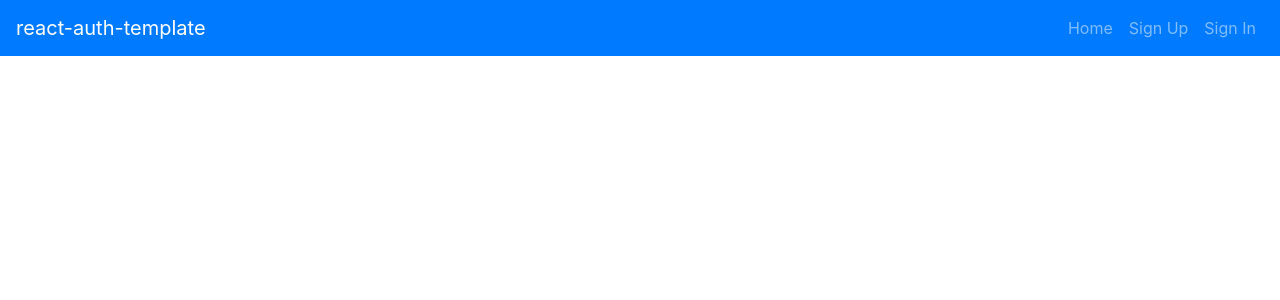
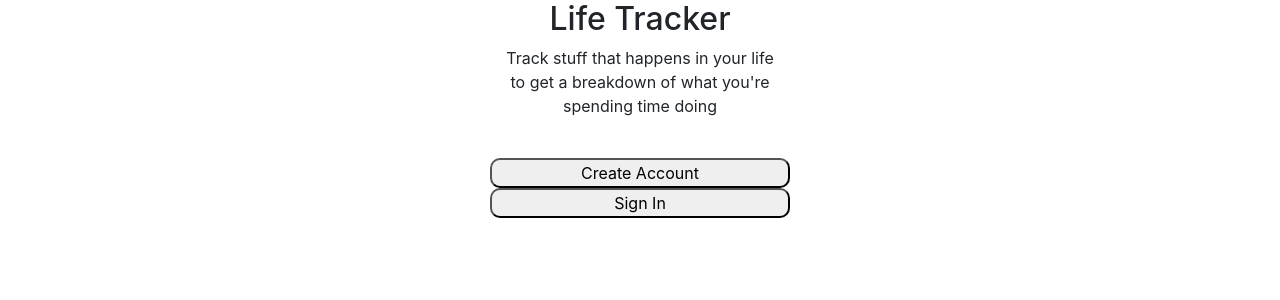
Before and after one commit to huangc909/life-tracker, a React app: page / in a window 1280 px wide. Shown: the top 300 px of the page. Built offline with nearby package versions, Linux system fonts and the light colour scheme.

Commit message:
Completed elements on LandingPage, need to stylize

```diff
--- a/src/App.js
+++ b/src/App.js
@@ -4,11 +4,12 @@ import { v4 as uuid } from 'uuid'
 
 import AuthenticatedRoute from './components/AuthenticatedRoute/AuthenticatedRoute'
 import AutoDismissAlert from './components/AutoDismissAlert/AutoDismissAlert'
-import Header from './components/Header/Header'
+// import Header from './components/Header/Header'
 import SignUp from './components/SignUp/SignUp'
 import SignIn from './components/SignIn/SignIn'
 import SignOut from './components/SignOut/SignOut'
 import ChangePassword from './components/ChangePassword/ChangePassword'
+import LandingPage from './components/Routes/LandingPage'
 
 class App extends Component {
   constructor (props) {
@@ -41,7 +42,7 @@ class App extends Component {
 
     return (
       <Fragment>
-        <Header user={user} />
+        {/* <Header user={user} /> */}
         {msgAlerts.map(msgAlert => (
           <AutoDismissAlert
             key={msgAlert.id}
@@ -53,6 +54,9 @@ class App extends Component {
           />
         ))}
         <main className="container">
+          <Route path='/' exact render={() => (
+            <LandingPage />
+          )} />
           <Route path='/sign-up' render={() => (
             <SignUp msgAlert={this.msgAlert} setUser={this.setUser} />
           )} />
--- /dev/null
+++ b/src/components/Routes/LandingPage.js
@@ -0,0 +1,22 @@
+import React from 'react'
+import { Link } from 'react-router-dom'
+
+const LandingPage = () => {
+  return (
+    <div style={{ display: 'flex', flexDirection: 'column', alignItems: 'center', textAlign: 'center' }}>
+      <h2>Life Tracker</h2>
+      <div style={{ width: '275px' }}>
+        <p>Track stuff that happens in your life <br /> to get a breakdown of what you&apos;re spending time doing</p>
+      </div>
+      <br />
+      <Link to={'/sign-up'}>
+        <button style={{ borderRadius: '10px', width: '300px' }}>Create Account</button>
+      </Link>
+      <Link to={'/sign-in'}>
+        <button style={{ borderRadius: '10px', width: '300px' }}>Sign In</button>
+      </Link>
+    </div>
+  )
+}
+
+export default LandingPage
```
